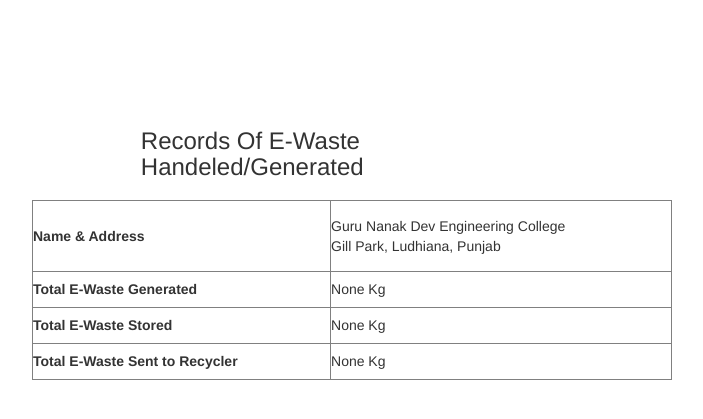
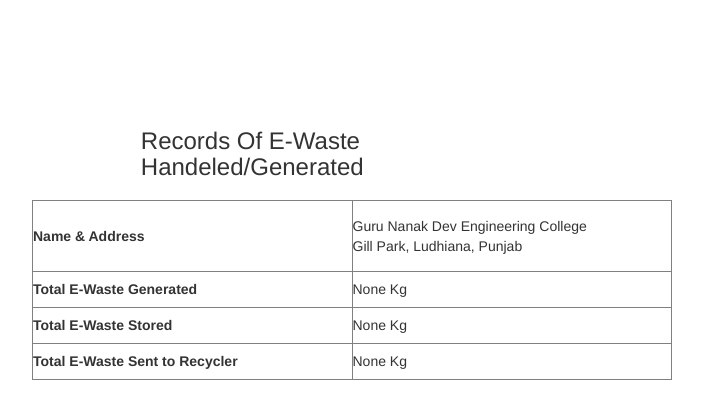
Before and after one commit to jasvir99/waste-management, a Django app: page /report in a window 1280 px wide. Shown: the top 419 px of the page, without its empty margins (288-991 px from the left). Run offline with Django 3.2, Linux system fonts and the light colour scheme; data that the repository does not hold is empty; some libraries are stand-ins or nearby versions.

Commit message:
Changes in form UI.

```diff
--- a/waste/static/css/main.css
+++ b/waste/static/css/main.css
@@ -46,7 +46,11 @@
 
 label{
 	color:#6B6B6B;
-	width: 444px;
+
+}
+
+td{
+	width:50%;
 }
 
 .success-message{
--- a/waste/waste/src/views.py
+++ b/waste/waste/src/views.py
@@ -95,7 +95,7 @@
 	user = request.user
 	description_dict = {}
 	description_dict['0'] = '--------------'
-	user_description = UserSelections.objects.values_UserActivatedlist('description',flat=True).filter(category=category).\
+	user_description = UserSelections.objects.values_list('description',flat=True).filter(category=category).\
 		filter(user=user)
 	description = Description.objects.filter(id__in = user_description)
 	for value in description:
```
